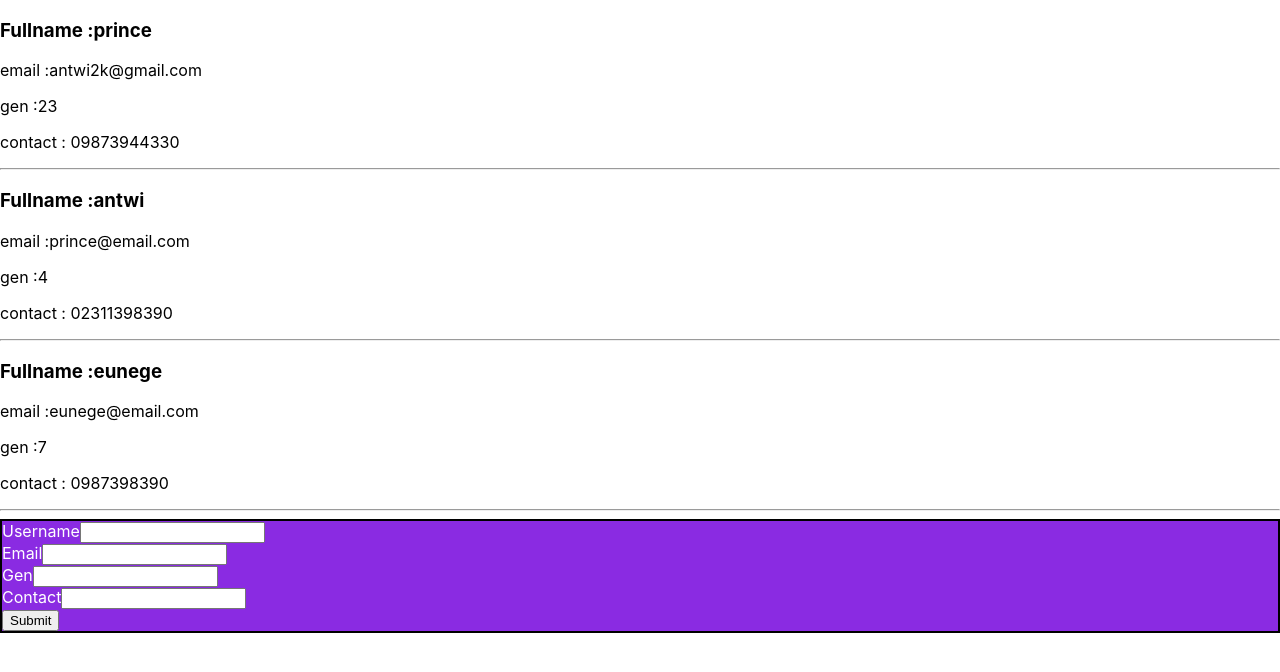
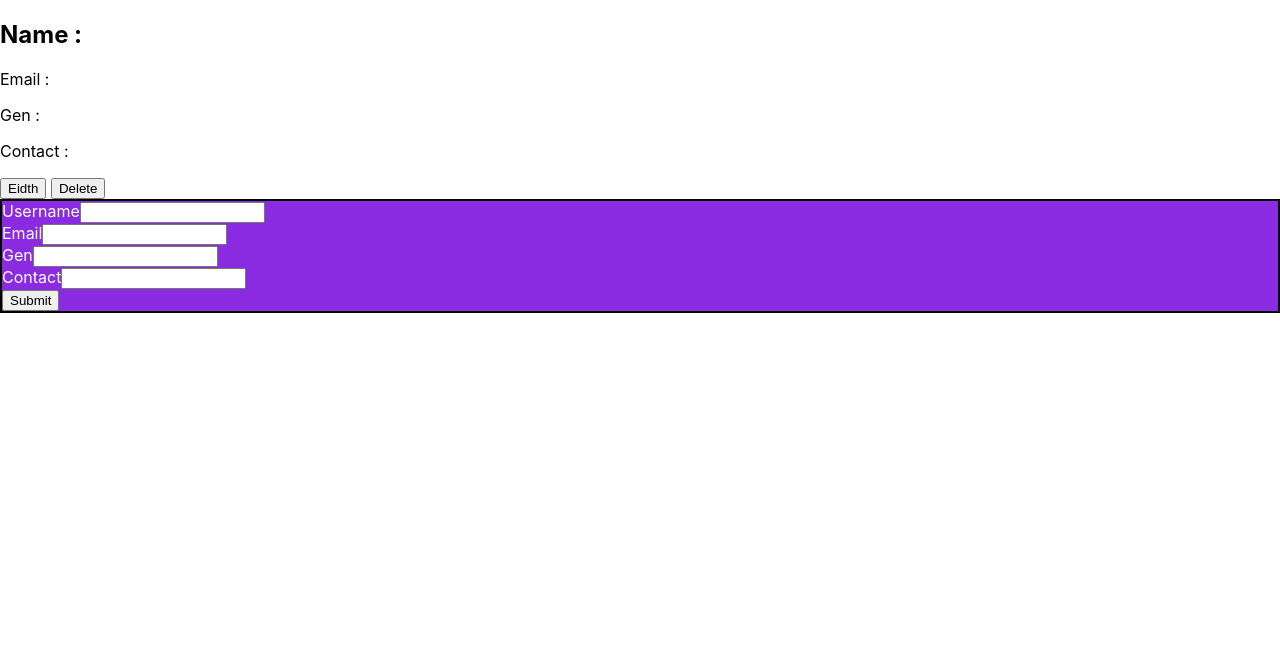
Before and after one commit to Princeantwi2k/react-user, a React (Create React App) app: page / in a window 1280 px wide. Shown: the top 672 px of the page. Built offline with nearby package versions, Linux system fonts and the light colour scheme.

Commit message:
added User

```diff
--- a/src/Component/User.jsx
+++ b/src/Component/User.jsx
@@ -1,25 +1,51 @@
-import React from "react";
+import React, { useState } from "react";
+import { Modal } from "react-bootstrap";
 import { connect } from "react-redux";
+import { Card } from "react-bootstrap";
+import { Button } from "react-bootstrap";
+import EditUser from "./EditUser";
+import { deleteUser } from "../Action/AddAction";
 
-const User = ({ users }) => {
+const User = ({ users, deleteUser, editUser }) => {
+  const [show, setShow] = useState(false);
+  const handleClose = () => setShow(false);
+  const handleShow = () => setShow(true);
+
+  const handleDelete = (e) => {
+    e.preventDefault();
+    deleteUser(users.id);
+  };
   return (
-    <div>
-      {users.map((user, index) => {
-        return (
-          <div key={index}>
-            <h3>Fullname :{user.fullname}</h3>
-            <p>email :{user.email}</p>
-            <p>gen :{user.gen}</p>
-            <p>contact : {user.contact}</p>
-            <hr />
-          </div>
-        );
-      })}
-    </div>
+    <>
+      <Modal show={show} onHide={handleClose} animation={false}>
+        <Modal.Header closeButton>
+          <Modal.Title>Edit Contact</Modal.Title>
+        </Modal.Header>
+        <Modal.Body>
+          <EditUser
+            users={users}
+            editUser={editUser}
+            closeModal={handleClose}
+          />
+        </Modal.Body>
+      </Modal>
+      <Card style={{ width: "18rem" }}>
+        <h2>Name : {users.fullname}</h2>
+        <p>Email : {users.email}</p>
+        <p>Gen : {users.gen}</p>
+        <p>Contact : {users.contact}</p>
+        <Button variant="outline-primary" size="sm" onClick={handleShow}>
+          Eidth
+        </Button>{" "}
+        <Button variant="outline-dark" size="sm" onClick={handleDelete}>
+          Delete
+        </Button>
+      </Card>
+    </>
   );
 };
-const mapStateToProps = (state) => {
-  return { users: state.users };
+const mapDispatchToProps = {
+  deleteUser: deleteUser,
 };
 
-export default connect(mapStateToProps)(User);
+export default connect(null, mapDispatchToProps)(User);
```
